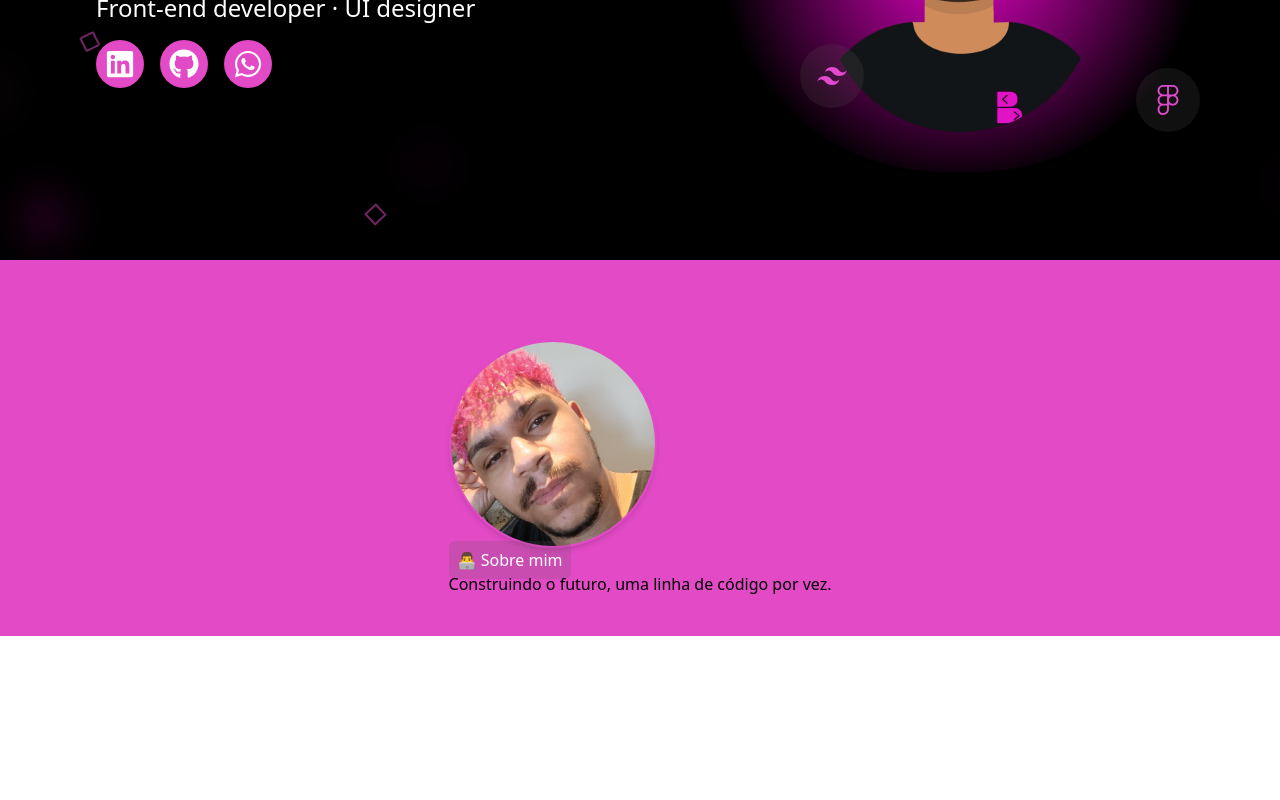
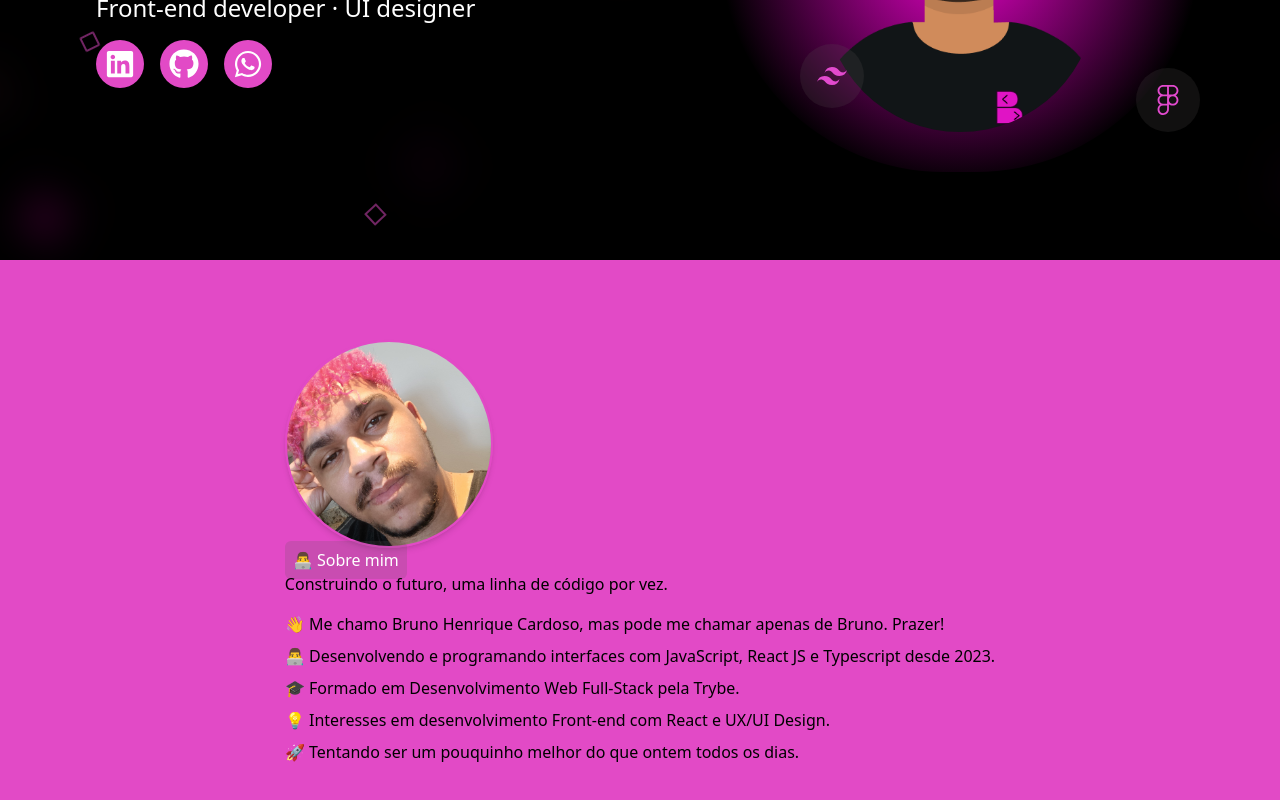
Before and after one commit to RiqueBruno/RiqueBruno, a React (Vite) app: page / in a window 1280 px wide. Shown: the part 500-1300 px from the top of the page. Before the commit the page ends 1136 px from the top, so only its background shows below. Built offline with nearby package versions, Linux system fonts and the light colour scheme.

Commit message:
refactor: adiciona P sobre mim em About

```diff
--- a/src/components/About/About.tsx
+++ b/src/components/About/About.tsx
@@ -16,7 +16,26 @@ export default function About() {
         <div>
           <LinkMenu text="Sobre mim" emote="👨‍💻" />
           <h2>Construindo o futuro, uma linha de código por vez.</h2>
-          <p></p>
+          <p>
+            <ul className="mt-4 space-y-2 text-base list-none">
+              <li>
+                👋 Me chamo Bruno Henrique Cardoso, mas pode me chamar apenas de
+                Bruno. Prazer!
+              </li>
+              <li>
+                👨‍💻 Desenvolvendo e programando interfaces com JavaScript, React
+                JS e Typescript desde 2023.
+              </li>
+              <li>🎓 Formado em Desenvolvimento Web Full-Stack pela Trybe.</li>
+              <li>
+                💡 Interesses em desenvolvimento Front-end com React e UX/UI
+                Design.
+              </li>
+              <li>
+                🚀 Tentando ser um pouquinho melhor do que ontem todos os dias.
+              </li>
+            </ul>
+          </p>
         </div>
       </div>
     </section>
```
